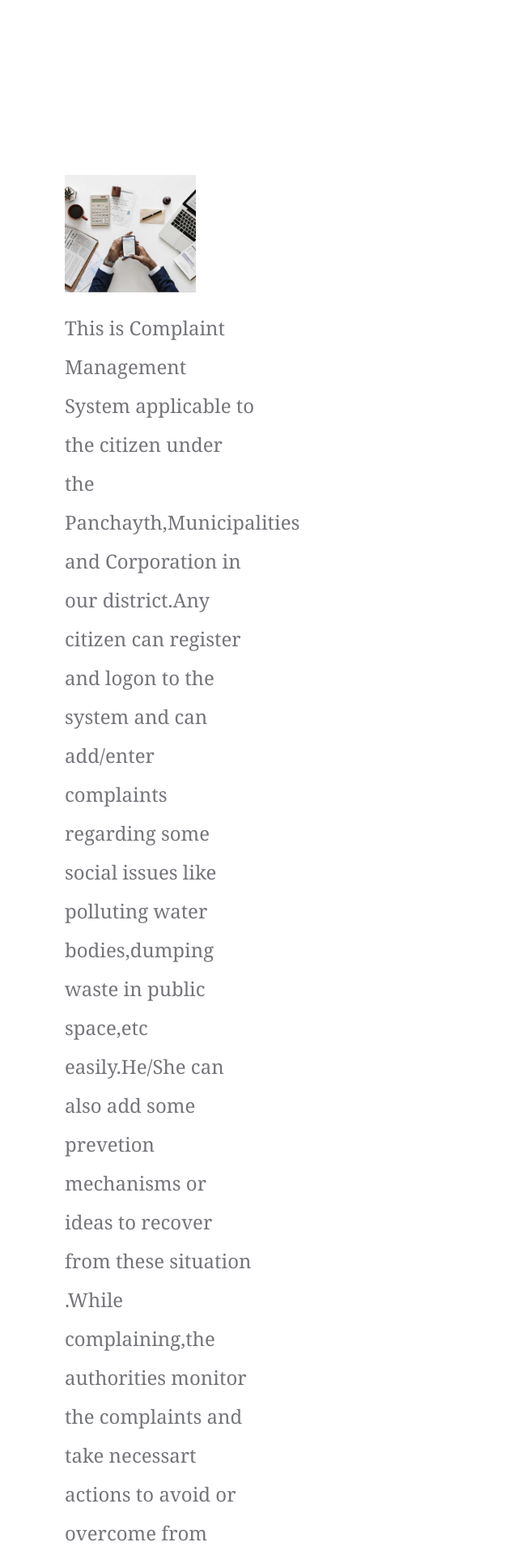
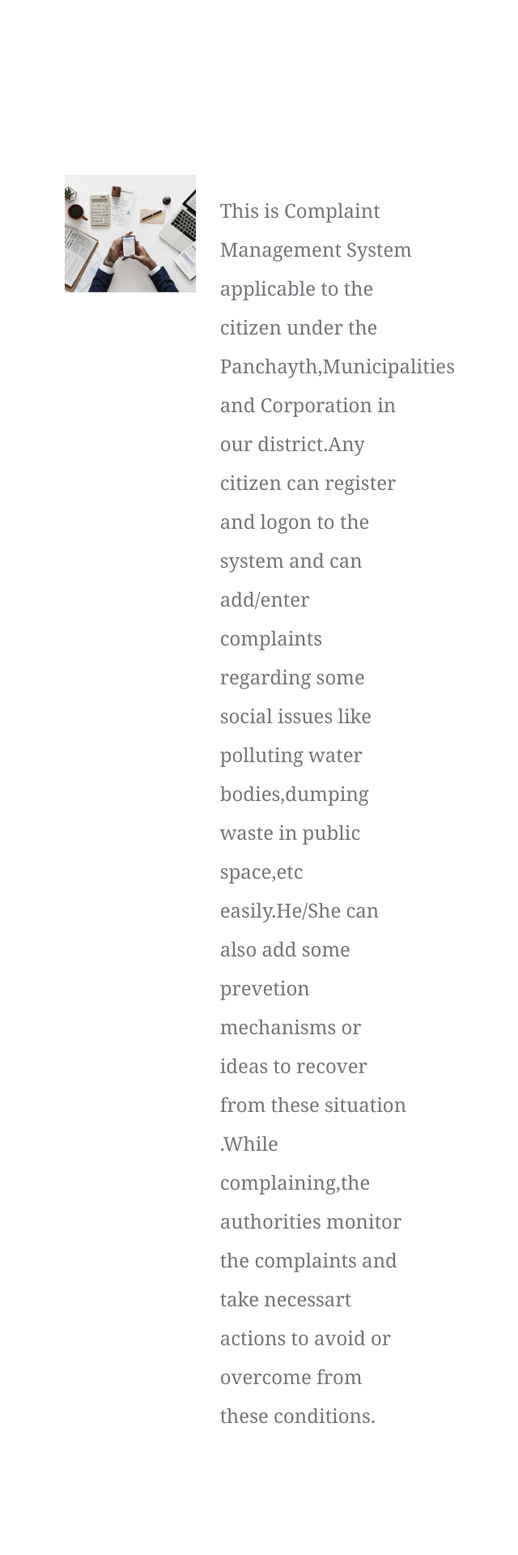
Before and after one commit to gopika-gs/Complaintify, a PHP site: page /phpfiles/aboutus.php in a window 1280 px wide. Shown: the part 391-2311 px from the top of the page at 81% size, without its empty margins (2-642 px from the left). After the commit the page ends 2149 px from the top, so only its background shows below. Run offline with PHP 8.4, Linux system fonts and the light colour scheme.

Commit message:
about us changed

```diff
--- a/phpfiles/aboutus.php
+++ b/phpfiles/aboutus.php
@@ -52,13 +52,16 @@ error_reporting("NOTICE");
 			</nav>
 		</div>
 	</section>
+
+
+
+
 	<section class="about-section spad">
 		<div class="container">
 			<div class="row">
 				<div class="col-lg-5">
 					<img src="img/about-img.jpg" alt="">
 				</div>
-					<div class="contact-text">
 					<div class="col-lg-7">
 					<div class="about-text">
 		                 <p><font face="Georgia, Times New Roman, Times, serif" size='+2'>
@@ -77,6 +80,11 @@ error_reporting("NOTICE");
 			</div>
 
 	</section>
+
+
+
+
+
 	</div>
 	</div>
 
```
Also changed, not shown: 1 other file.
